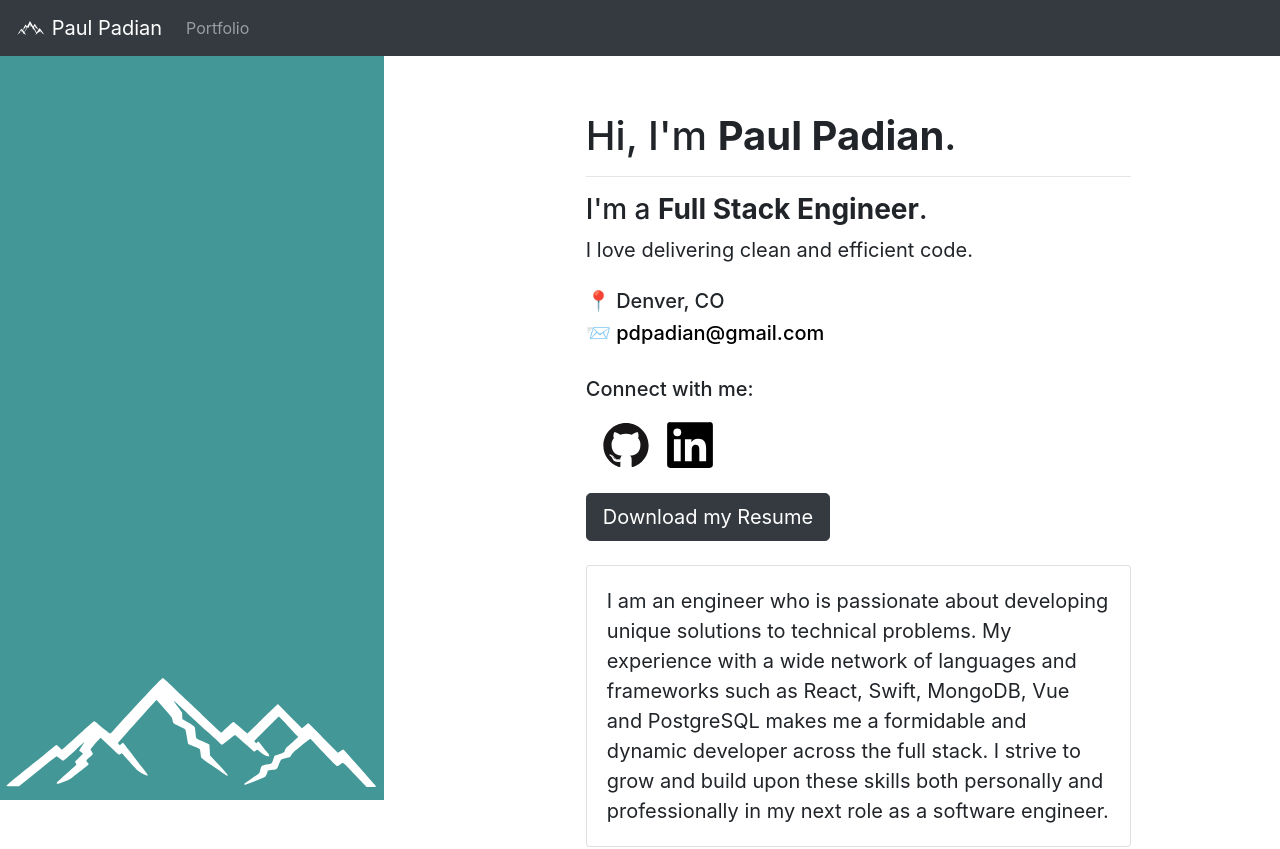
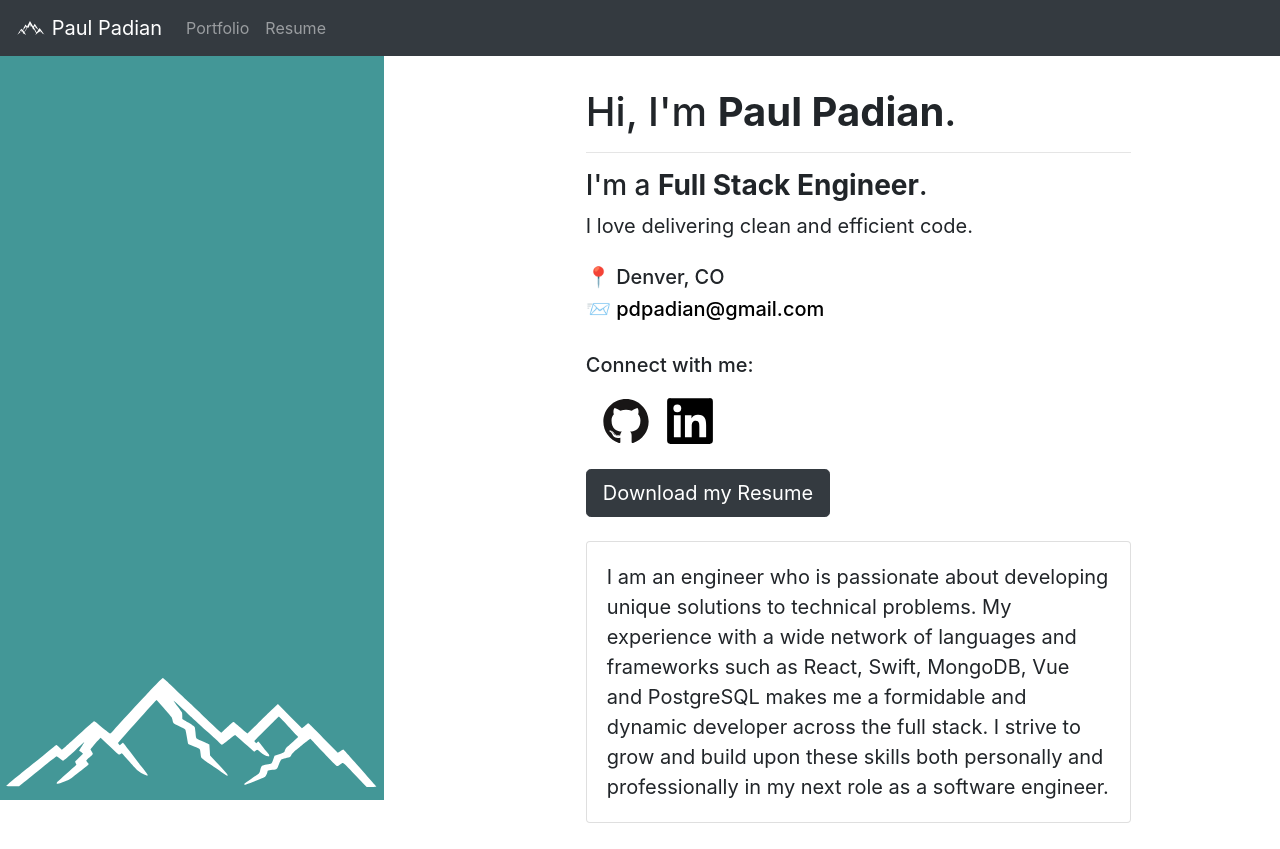
Before and after one commit to paulpadian/portfolio, a Next.js app: page / in a window 1280 px wide. Shown: the top 849 px of the page. Built offline with nearby package versions, Linux system fonts and the light colour scheme.

Commit message:
resume link

```diff
--- a/components/navbar.js
+++ b/components/navbar.js
@@ -27,6 +27,7 @@ export default function portfolioNav() {
             <Navbar.Collapse id="responsive-navbar-nav">
                 <Nav className="mr-auto">
                 <Nav.Link href="/portfolio">Portfolio</Nav.Link>
+                <Nav.Link href="/resume/paul-padian-resume.pdf">Resume</Nav.Link>
                 </Nav>
             </Navbar.Collapse>
             </Navbar>
--- a/pages/index.js
+++ b/pages/index.js
@@ -15,7 +15,6 @@ export default function Home() {
       </Head>
     <main>
     <Navbar />
-    <br />
     <br />
         <div className={styles.landing}>
         <Container fluid className={"no-gutters mx-0 px-0"}>
```
Also changed, not shown: pages/portfolio.js (+5 -3 lines).
